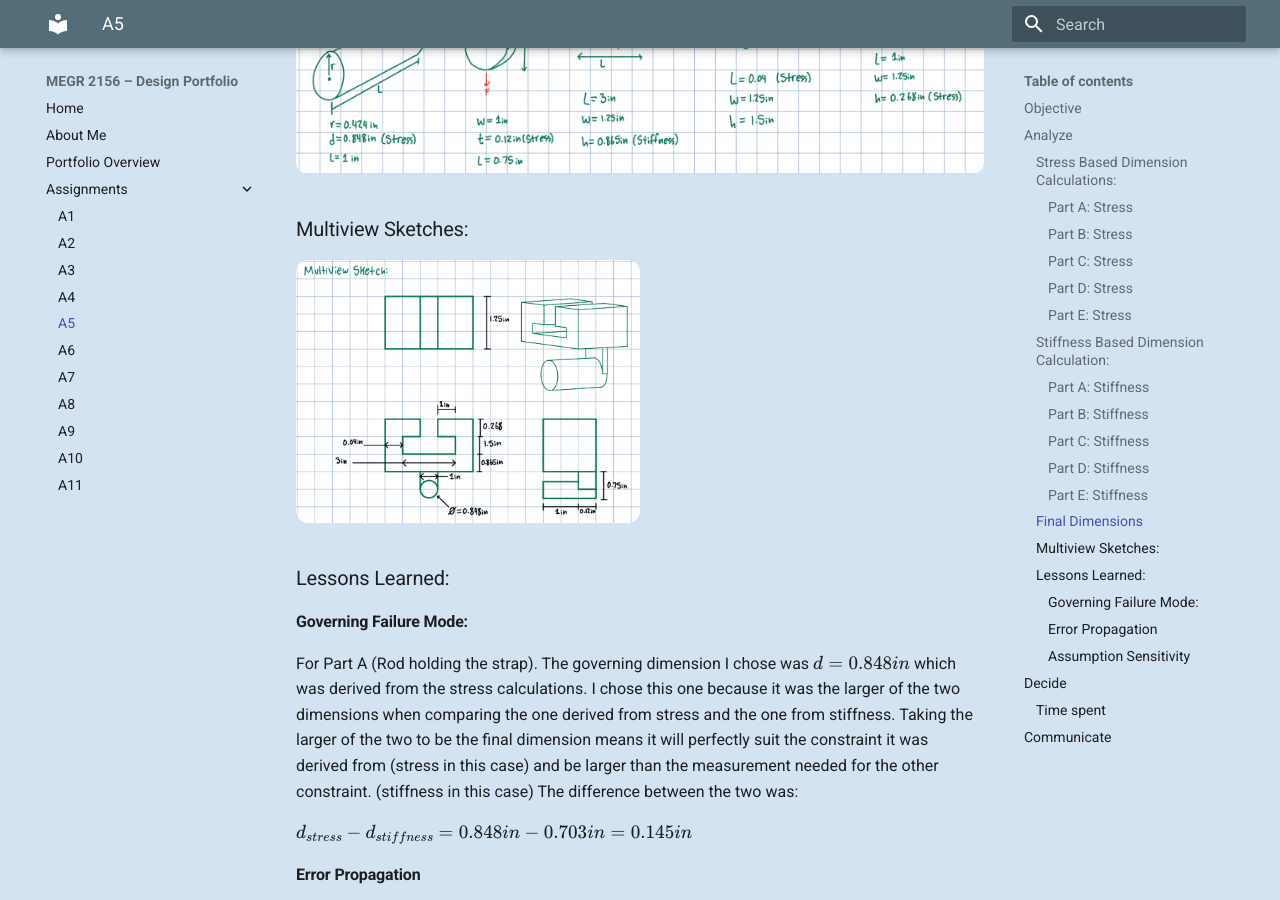
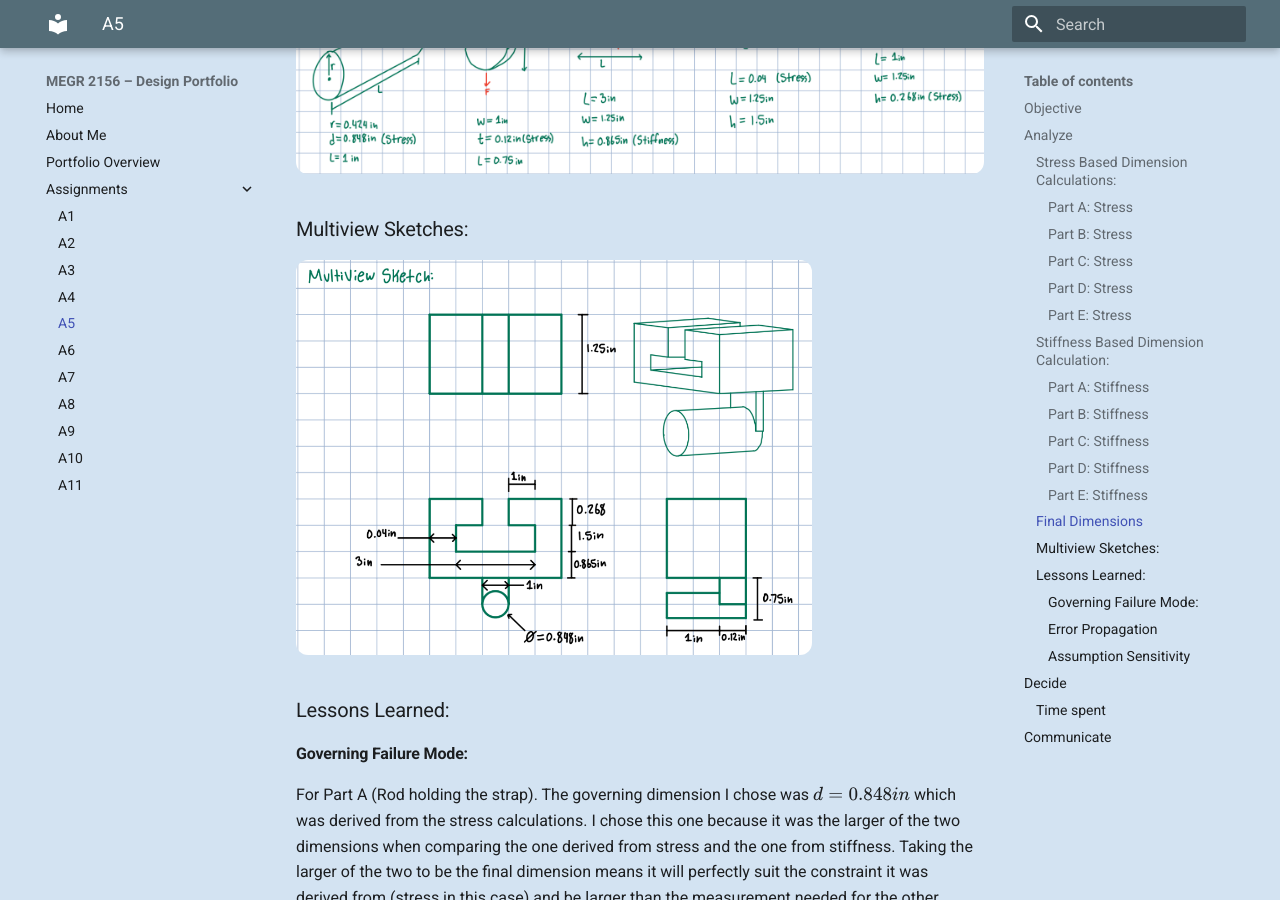
Before and after one commit to Noah-DiMenna/megr2156-portfolio, an MkDocs documentation site: the page built from docs/assignments/A05/index.md, in a window 1280 px wide and 900 px high, scrolled down 5466 px. Built offline with MkDocs 1.6.1 and Material for MkDocs 9.7.7, drawn with Linux system fonts in a browser that asks for light colours.

Commit message:
Increase multiview image width to 75%

```diff
--- a/docs/assignments/A05/index.md
+++ b/docs/assignments/A05/index.md
@@ -64,7 +64,7 @@ These are the objectives listed under this assignments Canvas Page:
 
 ### Multiview Sketches:
 
-<img src="A5-Multiview.png" style="border-radius: 12px; width: 50%;">
+<img src="A5-Multiview.png" style="border-radius: 12px; width: 75%;">
 
 
 
```
